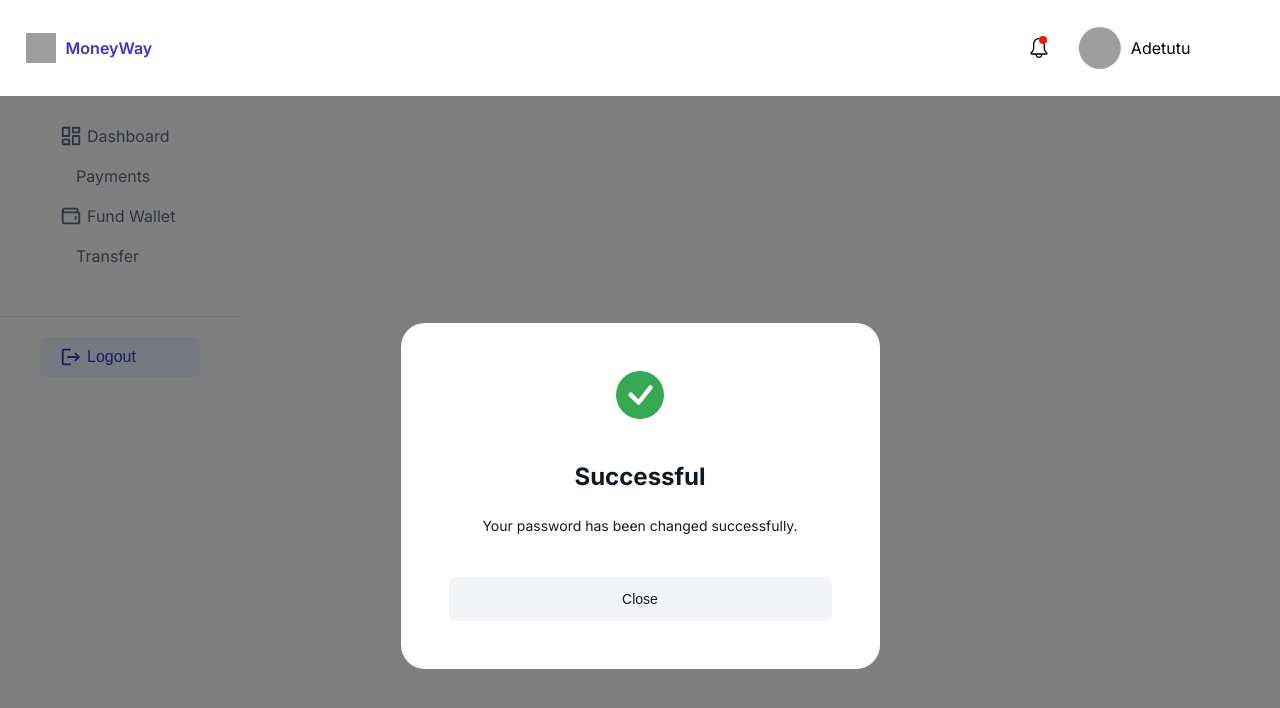
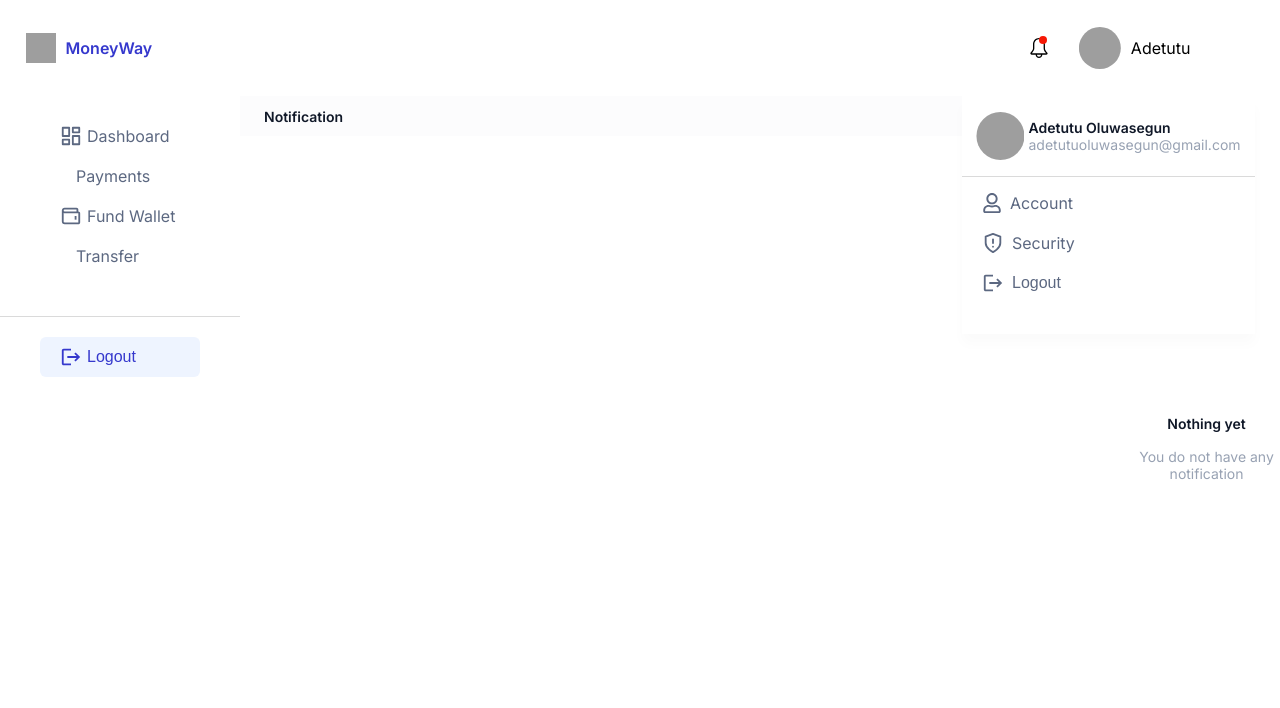
Before and after one commit to miracle-ic/MoneyWay-Project-FE, a React (Vite) app: page /home in a window 1280 px wide. Both pictures are taken after a click on the link "Adetutu". Shown: the top 708 px of the page. Built offline with nearby package versions, Linux system fonts and the light colour scheme; grey boxes are pictures that could not be loaded; some icons are missing.

Commit message:
11th commit

```diff
--- a/src/App.jsx
+++ b/src/App.jsx
@@ -7,6 +7,8 @@ import SecuritySetting from "./component/Userprofile/SecuritySetting";
 import Fundwallet from "./component/Fundwallet/Fundwallet";
 import Pinmodal from "./component/Userprofile/Pinmodal";
 import Passwordmodal from "./component/Userprofile/Passwordmodal";
+import Profilemodal from "./component/Navbar/Profilemodal";
+import Notificationmodal from "./component/Navbar/Notificationmodal";
 
 function App() {
   return (
@@ -15,7 +17,7 @@ function App() {
         <Routes>
           <Route path="/" element={<h1>Landing Page</h1>} />
           <Route path="/home" element={<Userprofile />} >
-            <Route index element={<Passwordmodal />} />
+            <Route index element={<Notificationmodal />} />
             <Route path="profile" element={<Profileform/>} />
             <Route path="security" element={<SecuritySetting/>} />
             <Route path="payment" element={<h1>Payment</h1>} />
--- /dev/null
+++ b/src/component/Navbar/Notificationmodal.jsx
@@ -0,0 +1,18 @@
+import React from 'react'
+import { LPdiv, LabelPM, ParaPM, NHdiv } from '../Styled/Styled'
+
+const Notificationmodal = () => {
+  return (
+        <>
+            <NHdiv>
+                <LabelPM>Notification</LabelPM>
+            </NHdiv>
+            <LPdiv style={{ margin: 'auto auto', textAlign: 'center' }}>
+                <LabelPM>Nothing yet</LabelPM>
+                <ParaPM style={{ marginTop: '16px' }}>You do not have any notification</ParaPM>
+            </LPdiv>
+        </>
+  )
+}
+
+export default Notificationmodal
--- /dev/null
+++ b/src/component/Navbar/Profilemodal.jsx
@@ -0,0 +1,68 @@
+import React from "react";
+import { LuLayoutDashboard, LuShieldAlert } from "react-icons/lu";
+import { FaRegUser } from "react-icons/fa";
+import { MdLogout } from "react-icons/md";
+import {
+  CModal,
+  LPdiv,
+  LabelPM,
+  LogoutBTNpm,
+  PMCard,
+  ParaPM,
+  PmHdiv,
+  PmNavDiv,
+  PmNavLink,
+  SideLine,
+  SideNavLink,
+} from "../Styled/Styled";
+
+const Profilemodal = () => {
+  return (
+      <>
+        <PmHdiv to={"/home/profile"}>
+          <img
+            src="https://res.cloudinary.com/dafxzu462/image/upload/v1687701303/Ellipse_21user-avatar_k5vu1n.png"
+            alt="user profile avatar"
+            width={48}
+            height={48}
+            style={{ clipPath: "circle(50% at 50% 50%)", marginRight: "4px" }}
+          />
+          <LPdiv>
+            <LabelPM>Adetutu Oluwasegun</LabelPM>
+            <ParaPM>adetutuoluwasegun@gmail.com</ParaPM>
+          </LPdiv>
+        </PmHdiv>
+
+        <SideLine />
+
+        <PmNavDiv>
+
+        <PmNavLink
+          className={({ isActive, isPending }) =>
+            isPending ? "pending" : isActive ? "active" : ""
+          }
+          to={"/home/profile"}
+        >
+          <FaRegUser style={{ marginRight: "8px", fontSize: "20px" }} />
+          Account
+        </PmNavLink>
+
+        <PmNavLink
+          className={({ isActive, isPending }) =>
+            isPending ? "pending" : isActive ? "active" : ""
+          }
+          to={"/home/security"}
+        >
+          <LuShieldAlert style={{ marginRight: "8px", fontSize: "22px" }} />
+          Security
+        </PmNavLink>
+        <LogoutBTNpm>
+          <MdLogout style={{ marginRight: "8px", fontSize: "22px" }} />
+          Logout
+        </LogoutBTNpm>
+        </PmNavDiv>
+      </>
+  );
+};
+
+export default Profilemodal;
--- a/src/component/Navbar/Usernav.jsx
+++ b/src/component/Navbar/Usernav.jsx
@@ -1,5 +1,4 @@
-import React from "react";
-import { useState } from "react";
+import React, { useState, useEffect, useRef } from "react";
 
 import {
   BellIcon,
@@ -12,18 +11,52 @@ import {
   NavLogoDiv,
   NavRightDiv,
   NotiAlert,
+  NotiCard,
   NotiDiv,
+  PMCard,
   UserAvDiv,
 } from "../Styled/Styled";
 import Mobilemenu from "../Sidebar/Mobilemenu";
+import Profilemodal from "./Profilemodal";
+import Notificationmodal from "./Notificationmodal";
 
 const Usernav = () => {
 
   const [showMenu, setShowMenu] = useState(false);
+  const [showProfile, setShowProfile] = useState(false);
+  const [showNoti, setShowNoti] = useState(false);
+
+  const dropdownRef = useRef(null);
 
   const toggleMenuVisibility = () => {
     setShowMenu(!showMenu);
   };
+
+  const toggleProfile = () => {
+    setShowProfile(!showProfile);
+  };
+
+  const toggleNoti = () => {
+    setShowNoti(!showNoti);
+  };
+
+
+
+  useEffect(() => {
+    const handleClickOutside = (event) => {
+      if (dropdownRef.current && !dropdownRef.current.contains(event.target)) {
+        setShowProfile(false);
+        setShowNoti(false);
+      }
+    };
+
+    document.addEventListener("click", handleClickOutside);
+
+    return () => {
+      document.removeEventListener("click", handleClickOutside);
+    };
+  }, []);
+
 
   return (
     <NavBarCon>
@@ -37,13 +70,22 @@ const Usernav = () => {
         />
         MoneyWay
       </NavLogoDiv>
+
       <NavRightDiv>
-        <NotiDiv>
+        <NotiDiv
+          className={showNoti ? "visible" : ""}
+          onClick={toggleNoti}
+          ref={dropdownRef}
+        >
           <BellIcon />
-          <NotiAlert></NotiAlert>
+          <NotiAlert />
         </NotiDiv>
 
-        <UserAvDiv>
+        <UserAvDiv
+          className={showProfile ? "visible" : ""}
+          onClick={toggleProfile}
+          ref={dropdownRef}
+        >
           <img
             src="https://res.cloudinary.com/dafxzu462/image/upload/v1687701303/Ellipse_21user-avatar_k5vu1n.png"
             alt="user profile avatar"
@@ -54,6 +96,24 @@ const Usernav = () => {
           Adetutu
         </UserAvDiv>
       </NavRightDiv>
+
+{/* ----------------------------------------------------------------- */}
+
+      <NotiCard
+        className={showNoti ? "visible" : ""}
+        onClick={toggleNoti}
+      >
+        <Notificationmodal />
+      </NotiCard>
+
+
+{/* ----------------------------------------------------------------- */}
+      <PMCard
+        className={showProfile ? "active" : ""}
+        onClick={toggleProfile}
+      >
+        <Profilemodal />
+      </PMCard>
 
       <MIconFlex
         className={`show-menu-icon ${showMenu ? "visible" : ""}`}
@@ -68,7 +128,7 @@ const Usernav = () => {
         className={showMenu ? "active" : ""}
         onClick={toggleMenuVisibility}
       >
-      <Mobilemenu />
+        <Mobilemenu />
       </MenuCard>
     </NavBarCon>
   );
--- a/src/component/Sidebar/Mobilemenu.jsx
+++ b/src/component/Sidebar/Mobilemenu.jsx
@@ -1,8 +1,9 @@
 import React from "react";
 import { LuLayoutDashboard, LuShieldAlert } from "react-icons/lu";
+import { FaRegUser } from "react-icons/fa";
 import { MdLogout, MdPhoneIphone } from "react-icons/md";
 import { BiWallet } from "react-icons/bi";
-import { FaRegUser } from "react-icons/fa";
+
 import { SlBell } from "react-icons/sl";
 import { PiArrowCircleUpRight, PiMoney } from "react-icons/pi";
 
--- a/src/component/Styled/Styled.jsx
+++ b/src/component/Styled/Styled.jsx
@@ -70,6 +70,7 @@ export const FormCard = styled.div`
     padding-bottom: 25px;
     border-radius: 8px;
     background-color: #fff;
+    transition: 850ms ease-in-out;
 
     @media screen and (max-width: 767px) {
         width: 343px;
@@ -424,6 +425,7 @@ export const BodyFrame = styled.div`
 `;
 export const SideFrame = styled.div`
     height: 100%;
+    transition: 850ms ease-in-out;
 
     @media screen and (max-width: 900px) {
         display: none;
@@ -579,6 +581,7 @@ export const LogoutBTN = styled.button`
     border: none;
 
     @media screen and (max-width: 900px) {
+        padding-left: 0;
         justify-content: center;
     }
 `;
@@ -586,6 +589,9 @@ export const LogoutBTN = styled.button`
 //-------------------------------------Mobile Menu
 
 export const MenuCard = styled.div`
+    display: none;
+
+    @media screen and (max-width: 900px) {
         display: flex;
         flex-direction: column;
         width: 375px;
@@ -595,14 +601,16 @@ export const MenuCard = styled.div`
         top: 56px;
         z-index: 1;
         right: 0;
-    right: -100%;
         opacity: 0;
-    transition: 850ms ease-in-out;
-    // border: 1px solid rgb(226, 226, 226);
+        visibility: hidden;
+        transition: 500ms ease-in-out;
+        box-shadow: 0px 10px 12px 0px rgba(0, 0, 0, 0.02);
 
         &.active {
-        right: 0;
-        opacity: 100%;
+            opacity: 1;
+            visibility: visible;
+            transition: 500ms ease-in-out;
+        }
     }
 
     @media screen and (max-width: 500px) {
@@ -671,3 +679,168 @@ export const CloseIcon = styled(AiOutlineCloseCircle)`
         height: 20px;
     }
 `;
+
+//-----------------------------------Profile Modals
+
+export const PMCard = styled.div`
+    display: flex;
+    flex-direction: column;
+    width: 293px;
+    height: 238px;
+    background-color: #FFFFFF;
+    position: absolute;
+    top: 96px;
+    z-index: 1;
+    right: 25px;
+    opacity: 0;
+    visibility: hidden;
+    transform: translateY(-20px);
+    transition: 500ms ease;
+    box-shadow: 0px 10px 12px 0px rgba(0, 0, 0, 0.02);
+
+    &.active {
+        opacity: 1;
+        visibility: visible;
+        transform: translateY(0);
+        transition: 500ms ease;
+    }
+
+    @media screen and (max-width: 900px) {
+        display: none;
+    }
+`;
+
+export const PmHdiv = styled(NavLink)`
+    display: flex;
+    flex-direction: row;
+    justify-content: center;
+    // padding: 16px 16px 0 16px;
+    margin-top: 16px;
+    margin-left: 16px;
+    margin-right: 16px;
+    margin-bottom: -4px;
+    // border: 1px solid rgb(226, 226, 226);
+    text-decoration: none;
+    cursor: pointer;
+    text-decoration: none;
+`;
+
+export const LPdiv = styled.div`
+    display: flex;
+    flex-direction: column;
+    justify-content: center;
+    padding-bottom: 0;
+    // border: 1px solid rgb(226, 226, 226);
+`;
+
+export const LabelPM = styled.label`
+    font-size: 14px;
+    font-weight: 600;
+    color: #101828;
+    cursor: pointer;
+`;
+
+export const ParaPM = styled.p`
+    color: #98A2B3;
+    font-size: 14px;
+    font-weight: 400;
+    margin-top: 0px;
+    margin-bottom: 0px;
+`;
+
+export const LogoutBTNpm = styled.button`
+    display: flex;
+    align-items: center;
+    padding-left: 20px;
+    color: #5C6881;
+    background-color: #fff;
+    height: 40px;
+    width: 100%;
+    font-size: 16px;
+    text-decoration: none;
+    border-radius: none;
+    cursor: pointer;
+    text-decoration: none;
+    appearance: none;
+    border: none;
+
+    &:hover {
+        color: #3538CD;
+        // background-color: #EEF4FF;
+    }
+`;
+
+export const PmNavDiv = styled.div`
+    display: flex;
+    flex-direction: column;
+    justify-content: center;
+    padding-left: -4px;
+    margin-top: 6px;
+    // border: 1px solid rgb(226, 226, 226);
+`;
+
+export const PmNavLink = styled(NavLink)`
+    display: flex;
+    align-items: center;
+    padding-left: 20px;
+    color: #5C6881;
+    fill: #5C6881;
+    height: 40px;
+    width: 100%;
+    font-size: 16px;
+    text-decoration: none;
+    border-radius: 6px;
+    cursor: pointer;
+    text-decoration: none;
+
+    &.active {
+        color: #3538CD;
+        font-weight: 500;
+    }
+
+    &:hover {
+        color: #3538CD;
+        // background-color: #EEF4FF;
+    }
+`;
+
+//-----------------------------------Noti Modals
+
+export const NotiCard = styled.div`
+    display: flex;
+    flex-direction: column;
+    width: 435px;
+    height: 393px;
+    background-color: #FFFFFF;
+    position: absolute;
+    top: 96px;
+    z-index: 1;
+    right: 25px;
+    opacity: 0;
+    visibility: hidden;
+    transform: translateY(-20px);
+    transition: 500ms ease;
+    box-shadow: 0px 10px 12px 0px rgba(0, 0, 0, 0.02);
+
+    &.active {
+        opacity: 1;
+        visibility: visible;
+        transform: translateY(0);
+        transition: 500ms ease;
+    }
+
+    @media screen and (max-width: 900px) {
+        display: none;
+    }
+`;
+
+export const NHdiv = styled.div`
+    display: flex;
+    flex-direction: column;
+    justify-content: center;
+    width: 100%;
+    height: 40px;
+    background-color: #FCFCFD;
+    padding-left: 24px;
+    // border: 1px solid rgb(226, 226, 226);
+`;
```
Lines whose indentation alone changed are shown as unchanged.
